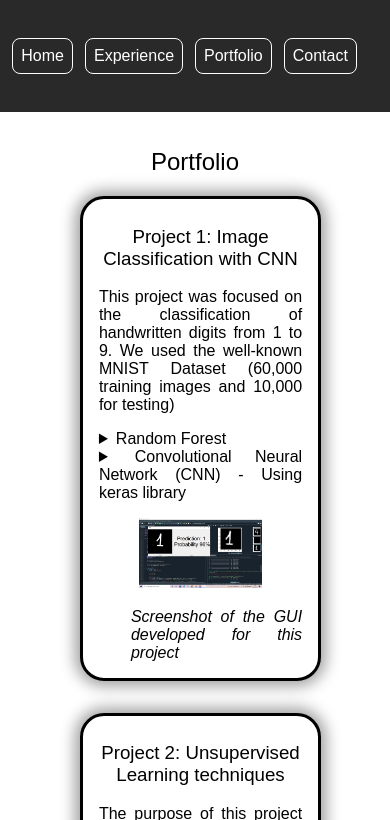
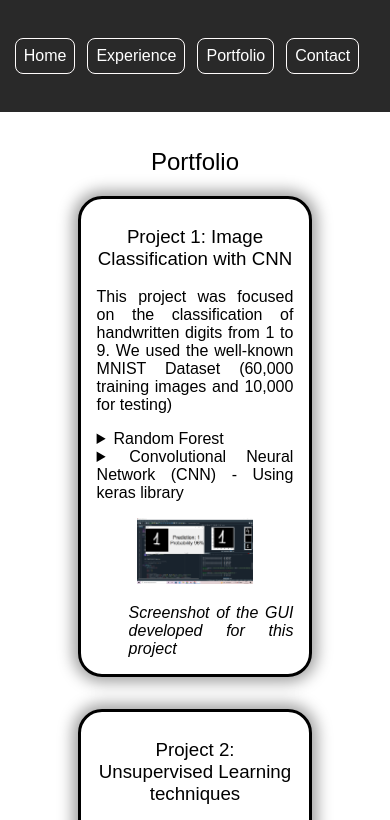
Before and after one commit to juan-villa02/CSE134B-HW5, a plain HTML site: page portfolio.html in a window 390 px wide. Shown: the top 820 px of the page. Drawn offline with Linux system fonts and the light colour scheme.

Commit message:
CRUD, StyledCRUD, WebImprovements

```diff
--- a/contact.css
+++ b/contact.css
@@ -128,7 +128,7 @@ input[type=submit]:hover {
 }
 
 /* Media queries - Responsive timeline on screens less than 800px wide */
-@media only screen and (max-width: 800px) {
+@media only screen and (max-width: 950px) {
 
     /* Keep header visible and centered */
 
--- a/experience.css
+++ b/experience.css
@@ -215,7 +215,7 @@ div#timeline::after {
 
 
 /* Media queries - Responsive timeline on screens less than 800px wide */
-@media only screen and (max-width: 800px) {
+@media only screen and (max-width: 950px) {
 
     /* Keep header visible and centered */
     h1{
@@ -234,7 +234,7 @@ div#timeline::after {
     }
     /* Make sure that all arrows are pointing leftwards */
     .left_cont::before, .right_cont::before {
-        left: 15em;
+        left: 120%;
         border: medium solid rgb(184, 184, 184);
         border-width: 10px 10px 10px 0;
         border-color: transparent rgb(0, 0, 0) transparent transparent;
@@ -242,7 +242,7 @@ div#timeline::after {
 
     /* Make sure all circles are at the same spot */
     .left_cont::after, .right_cont::after {
-        left: 17em;
+        left: 130%;
     }
 
     /* Make all right containers behave like the left ones */
--- a/homepage.css
+++ b/homepage.css
@@ -164,7 +164,7 @@ footer>p{
 
 
 /* Media queries - Responsive timeline on screens less than 800px wide */
-@media only screen and (max-width: 800px) {
+@media only screen and (max-width: 950px) {
 
     /* Keep header visible and centered */
     h1{
--- a/portfolio.css
+++ b/portfolio.css
@@ -89,7 +89,7 @@ div#projects{
     gap: 6em;
     padding-top: 0;
     padding-left: 8em;
-    padding-bottom: 3em;
+    padding-bottom: 1em;
 
 }
 
@@ -120,8 +120,8 @@ figcaption{
     }
 
     header{
-        justify-content: space-between;
-        padding-left: 0.77em;
+        justify-content: center;
+        padding-left: 2em;
     }
 
     div#projects{
@@ -131,6 +131,7 @@ figcaption{
         max-width: 100%;
         gap: 2em;
         margin-right: 30%;
+        padding-left: 30%;
     }
 
     .project{
@@ -141,7 +142,7 @@ figcaption{
 
     .project_img{
         width: 100%;
-        padding-right: 8.5em;
+        padding-right: 8em;
     }
 }
 
```
Also changed, not shown: changelog.md.
